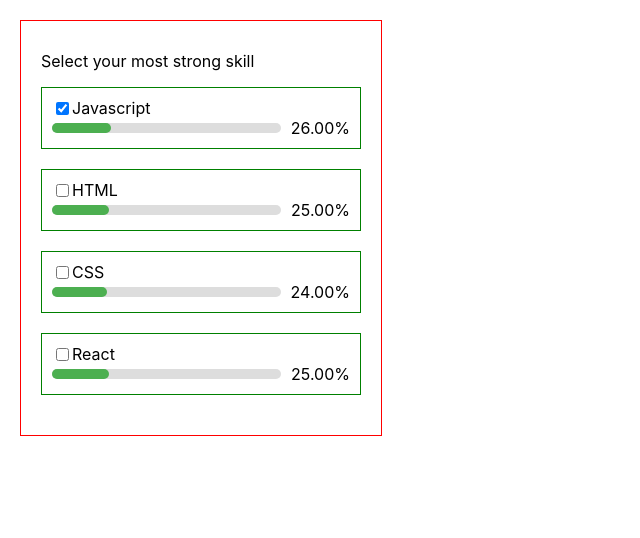
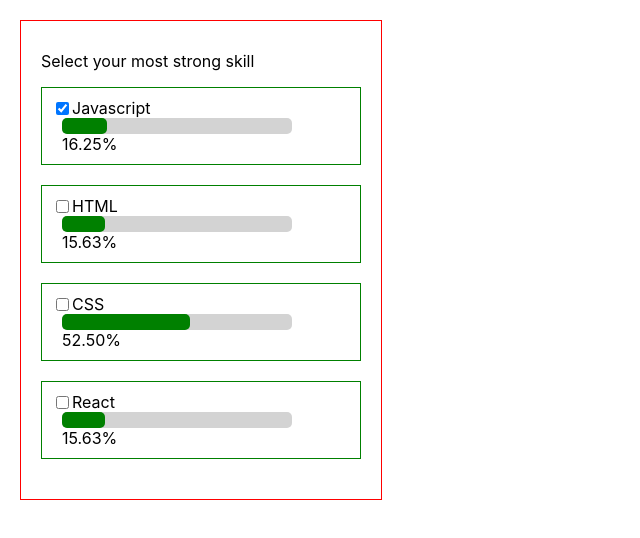
Before and after one commit to saksham695/Machine-Coding, a React (Create React App) app: page / in a window 1280 px wide. Both pictures are taken after a click on the checkbox 61 px from the left and 107 px from the top of the page. Shown: the top 538 px of the page, without its empty margins (0-640 px from the left). Built offline with nearby package versions, Linux system fonts and the light colour scheme.

Commit message:
minor changes

```diff
--- a/src/App.js
+++ b/src/App.js
@@ -1,4 +1,4 @@
-import React, { useMemo, useState } from "react";
+import React, { useEffect, useMemo, useRef, useState } from "react";
 
 const pollingItems = [
   {
@@ -17,7 +17,7 @@ const pollingItems = [
     key: "CSS",
     name: "CSS",
     isChecked: false,
-    voteCount: 24,
+    voteCount: 84,
   },
   {
     key: "React",
@@ -88,25 +88,9 @@ const App = () => {
               <div style={{ marginRight: "10px" }}>{name}</div>
             </div>
             {isShowPollPercentage && (
-              <div style={{ display: "flex", alignItems: "center" }}>
-                <div
-                  style={{
-                    width: "80%",
-                    backgroundColor: "#ddd",
-                    borderRadius: "5px",
-                    height: "10px",
-                  }}
-                >
-                  <div
-                    style={{
-                      width: `${isChecked ? percentage : percentage}%`,
-                      backgroundColor: "#4caf50",
-                      borderRadius: "5px",
-                      height: "100%",
-                    }}
-                  />
-                </div>
-                <div style={{ marginLeft: "10px" }}>
+              <div style={{ display: "flex" }}>
+                <div style={{ marginLeft: "10px", width: "100%" }}>
+                  <Slider percentage={percentage} />
                   {percentage.toFixed(2)}%
                 </div>
               </div>
@@ -118,4 +102,49 @@ const App = () => {
   );
 };
 
+export const Slider = ({ percentage }) => {
+  const showPercentageRef = useRef(0);
+  const [, forceUpdate] = useState();
+
+  useEffect(() => {
+    const interval = setInterval(() => {
+      showPercentageRef.current += 1;
+      if (showPercentageRef.current <= percentage) {
+        // Update the UI only if the current percentage is less than or equal to the desired percentage
+        forceUpdate({}); // Trigger a re-render
+      } else {
+        clearInterval(interval);
+      }
+    }, 10);
+
+    return () => clearInterval(interval); // Cleanup the interval on component unmount
+  }, [percentage]);
+
+
+
+  const currentPercentage = Math.min(showPercentageRef.current, percentage);
+
+  return (
+    <div
+      style={{
+        backgroundColor: "lightgrey",
+        height: "16px",
+        width: "80%",
+        flex: 1,
+        borderRadius: "5px",
+      }}
+    >
+      <div
+        style={{
+          backgroundColor: "green",
+          width: `${currentPercentage}%`,
+          height: "8px",
+          padding: "4px",
+          borderRadius: "5px",
+        }}
+      ></div>
+    </div>
+  );
+};
+
 export default App;
```
